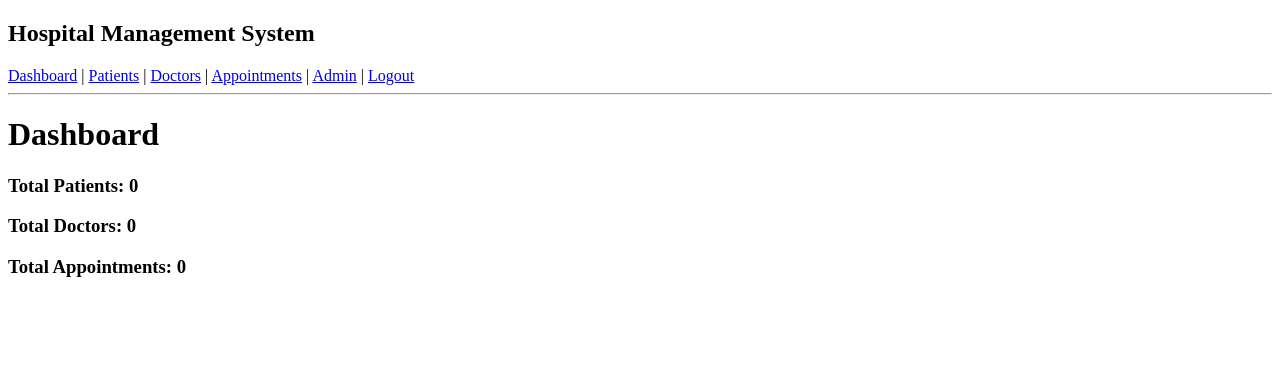
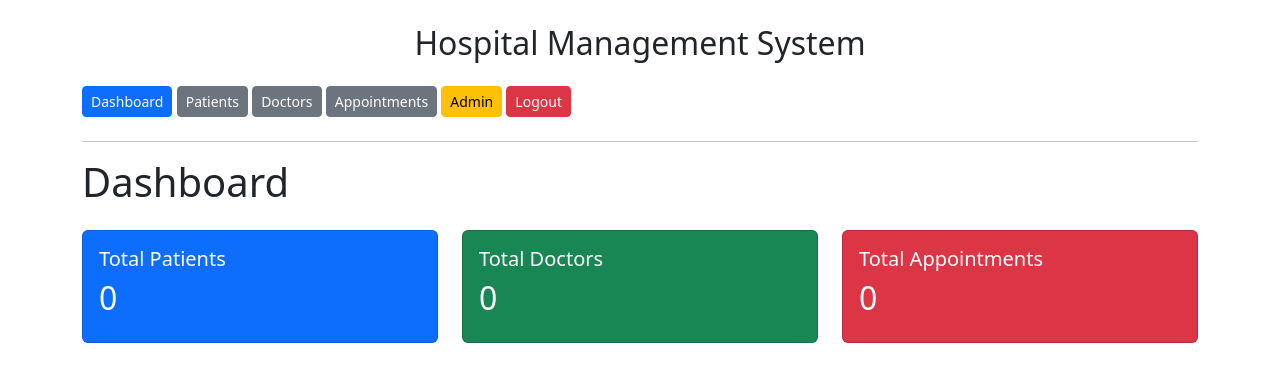
Before and after one commit to KavyaRKoladiya/HMS, a Django app: page / in a window 1280 px wide. Shown: the top 382 px of the page. Run offline with Django 5.2, Linux system fonts and the light colour scheme; the visitor is signed in with stand-in values (Sample User, id 1); data that the repository does not hold is empty.

Commit message:
Enhanced dashboard UI using Bootstrap cards and improved navigation styling

```diff
--- a/templates/base.html
+++ b/templates/base.html
@@ -2,29 +2,35 @@
 <html>
 <head>
     <title>Hospital Management System</title>
+    <link href="https://cdn.jsdelivr.net/npm/bootstrap@5.3.2/dist/css/bootstrap.min.css" rel="stylesheet">
+
 </head>
 <body>
 
-    <h2>Hospital Management System</h2>
+<div class="container mt-4">
 
-    <nav>
-    {% if user.is_authenticated %}
-        <a href="/">Dashboard</a> |
-        <a href="/patients/">Patients</a> |
-        <a href="/doctors/">Doctors</a> |
-        <a href="/appointments/">Appointments</a> |
-        <a href="/admin/">Admin</a> |
-        <a href="/logout/">Logout</a>
-    {% else %}
-        <a href="/login/">Login</a>
-    {% endif %}
+    <h2 class="text-center mb-4">Hospital Management System</h2>
+
+    <nav class="mb-4">
+        {% if user.is_authenticated %}
+            <a class="btn btn-primary btn-sm" href="/">Dashboard</a>
+            <a class="btn btn-secondary btn-sm" href="/patients/">Patients</a>
+            <a class="btn btn-secondary btn-sm" href="/doctors/">Doctors</a>
+            <a class="btn btn-secondary btn-sm" href="/appointments/">Appointments</a>
+            <a class="btn btn-warning btn-sm" href="/admin/">Admin</a>
+            <a class="btn btn-danger btn-sm" href="/logout/">Logout</a>
+        {% else %}
+            <a class="btn btn-success btn-sm" href="/login/">Login</a>
+        {% endif %}
     </nav>
-
 
     <hr>
 
     {% block content %}
     {% endblock %}
 
+</div>
+
 </body>
+
 </html>
--- a/templates/dashboard.html
+++ b/templates/dashboard.html
@@ -1,10 +1,36 @@
 {% extends 'base.html' %}
 
 {% block content %}
-<h1>Dashboard</h1>
+<h1 class="mb-4">Dashboard</h1>
 
-<h3>Total Patients: {{ total_patients }}</h3>
-<h3>Total Doctors: {{ total_doctors }}</h3>
-<h3>Total Appointments: {{ total_appointments }}</h3>
+<div class="row">
 
+    <div class="col-md-4">
+        <div class="card text-white bg-primary mb-3">
+            <div class="card-body">
+                <h5 class="card-title">Total Patients</h5>
+                <h2>{{ total_patients }}</h2>
+            </div>
+        </div>
+    </div>
+
+    <div class="col-md-4">
+        <div class="card text-white bg-success mb-3">
+            <div class="card-body">
+                <h5 class="card-title">Total Doctors</h5>
+                <h2>{{ total_doctors }}</h2>
+            </div>
+        </div>
+    </div>
+
+    <div class="col-md-4">
+        <div class="card text-white bg-danger mb-3">
+            <div class="card-body">
+                <h5 class="card-title">Total Appointments</h5>
+                <h2>{{ total_appointments }}</h2>
+            </div>
+        </div>
+    </div>
+
+</div>
 {% endblock %}
```
